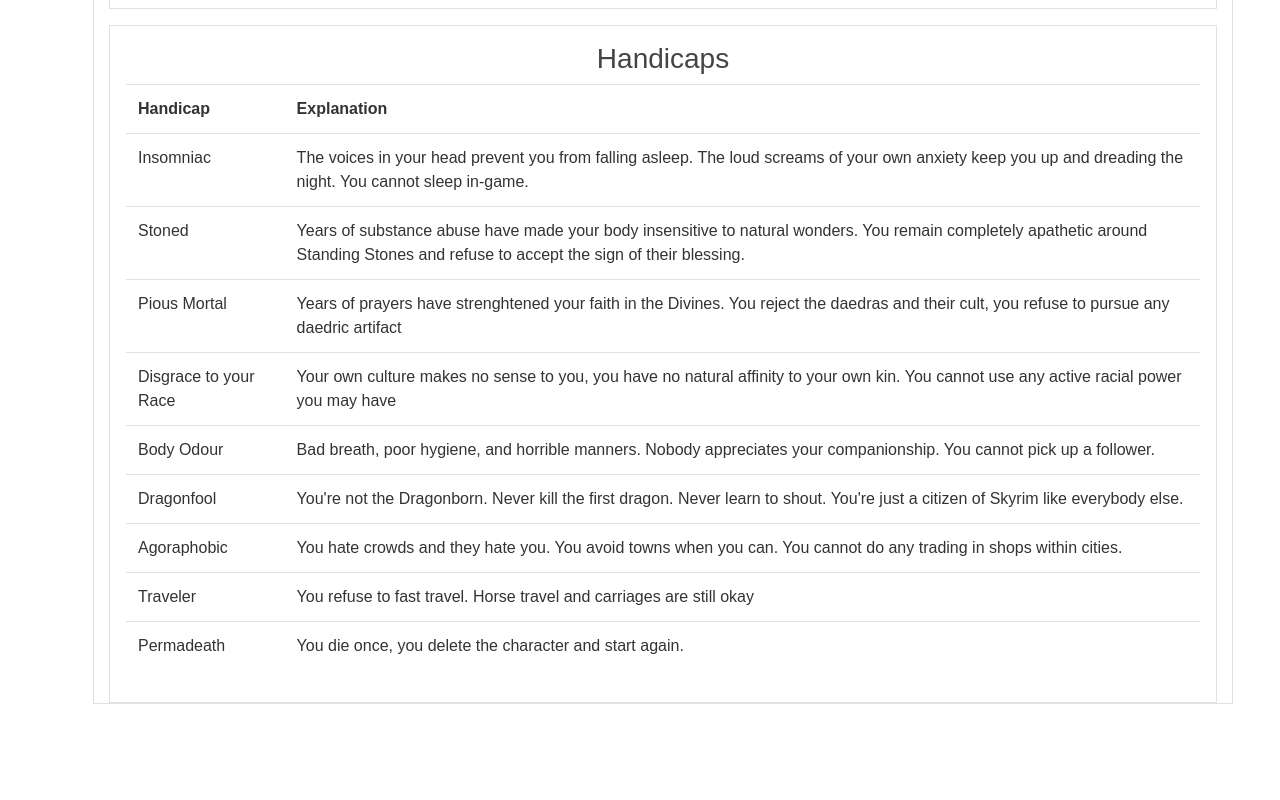
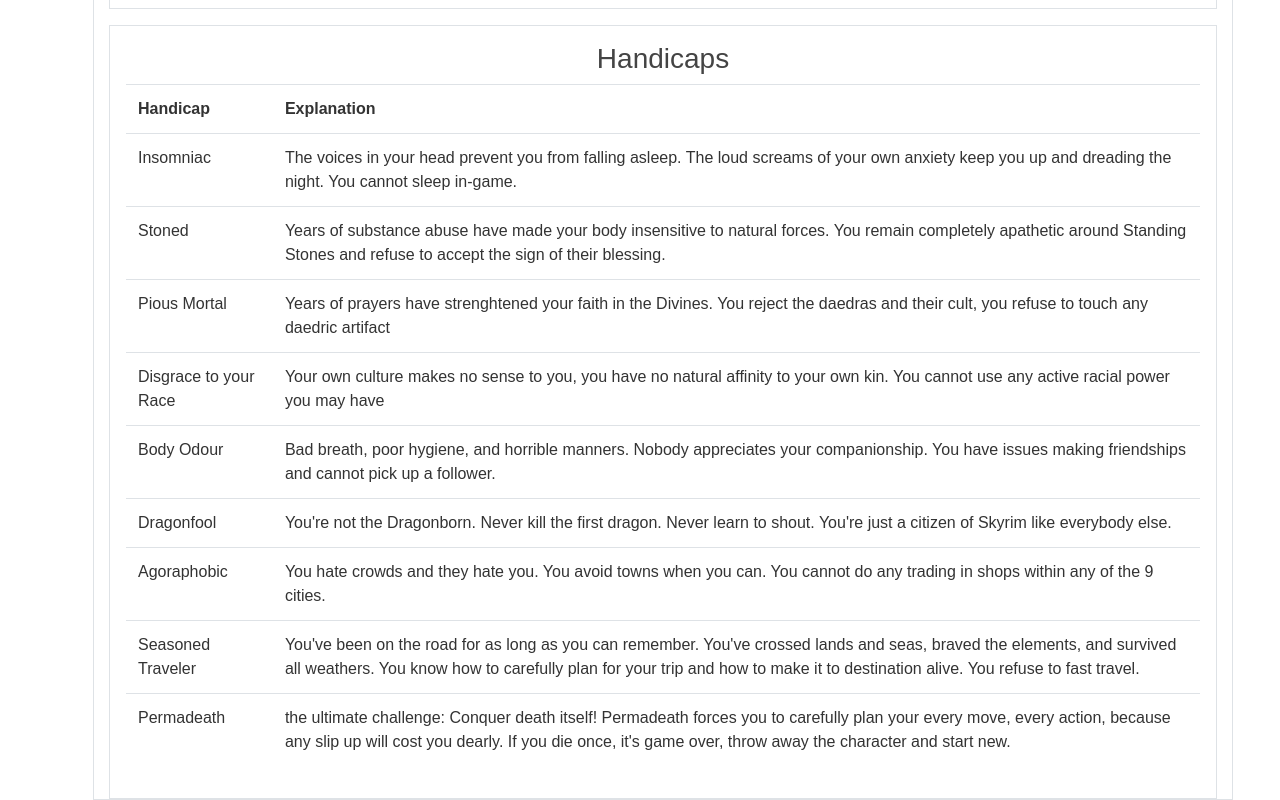
Before and after one commit to joehakimrahme/JSR, an Angular app: page / in a window 1280 px wide. Shown: the part 598-1398 px from the top of the page. Before the commit the page ends 1302 px from the top, so only its background shows below. Built offline with nearby package versions, Linux system fonts and the light colour scheme.

Commit message:
Improves Handicaps descriptions
I assume more will come as I get even more inspired.

```diff
--- a/src/app/rules/rules.component.html
+++ b/src/app/rules/rules.component.html
@@ -12,14 +12,14 @@
     <table class="table .table-hover text-left">
       <th>Handicap</th><th>Explanation</th>
       <tr><td>Insomniac</td><td>The voices in your head prevent you from falling asleep. The loud screams of your own anxiety keep you up and dreading the night. You cannot sleep in-game.</td></tr>
-      <tr><td>Stoned</td><td>Years of substance abuse have made your body insensitive to natural wonders. You remain completely apathetic around Standing Stones and refuse to accept the sign of their blessing.</td></tr>
-      <tr><td>Pious Mortal</td><td>Years of prayers have strenghtened your faith in the Divines. You reject the daedras and their cult, you refuse to pursue any daedric artifact</td></tr>
+      <tr><td>Stoned</td><td>Years of substance abuse have made your body insensitive to natural forces. You remain completely apathetic around Standing Stones and refuse to accept the sign of their blessing.</td></tr>
+      <tr><td>Pious Mortal</td><td>Years of prayers have strenghtened your faith in the Divines. You reject the daedras and their cult, you refuse to touch any daedric artifact</td></tr>
       <tr><td>Disgrace to your Race</td><td>Your own culture makes no sense to you, you have no natural affinity to your own kin. You cannot use any active racial power you may have</td></tr>
-      <tr><td>Body Odour</td><td>Bad breath, poor hygiene, and horrible manners. Nobody appreciates your companionship. You cannot pick up a follower.</td></tr>
+      <tr><td>Body Odour</td><td>Bad breath, poor hygiene, and horrible manners. Nobody appreciates your companionship. You have issues making friendships and cannot pick up a follower.</td></tr>
       <tr><td>Dragonfool</td><td>You're not the Dragonborn. Never kill the first dragon. Never learn to shout. You're just a citizen of Skyrim like everybody else.</td></tr>
-      <tr><td>Agoraphobic</td><td>You hate crowds and they hate you. You avoid towns when you can. You cannot do any trading in shops within cities.</td></tr>
-      <tr><td>Traveler</td><td>You refuse to fast travel. Horse travel and carriages are still okay</td></tr>
-      <tr><td>Permadeath</td><td>You die once, you delete the character and start again.</td></tr>
+      <tr><td>Agoraphobic</td><td>You hate crowds and they hate you. You avoid towns when you can. You cannot do any trading in shops within any of the 9 cities.</td></tr>
+      <tr><td>Seasoned Traveler</td><td>You've been on the road for as long as you can remember. You've crossed lands and seas, braved the elements, and survived all weathers. You know how to carefully plan for your trip and how to make it to destination alive. You refuse to fast travel.</td></tr>
+      <tr><td>Permadeath</td><td>the ultimate challenge: Conquer death itself! Permadeath forces you to carefully plan your every move, every action, because any slip up will cost you dearly. If you die once, it's game over, throw away the character and start new.</td></tr>
     </table>
   </div>
 </div>
```
